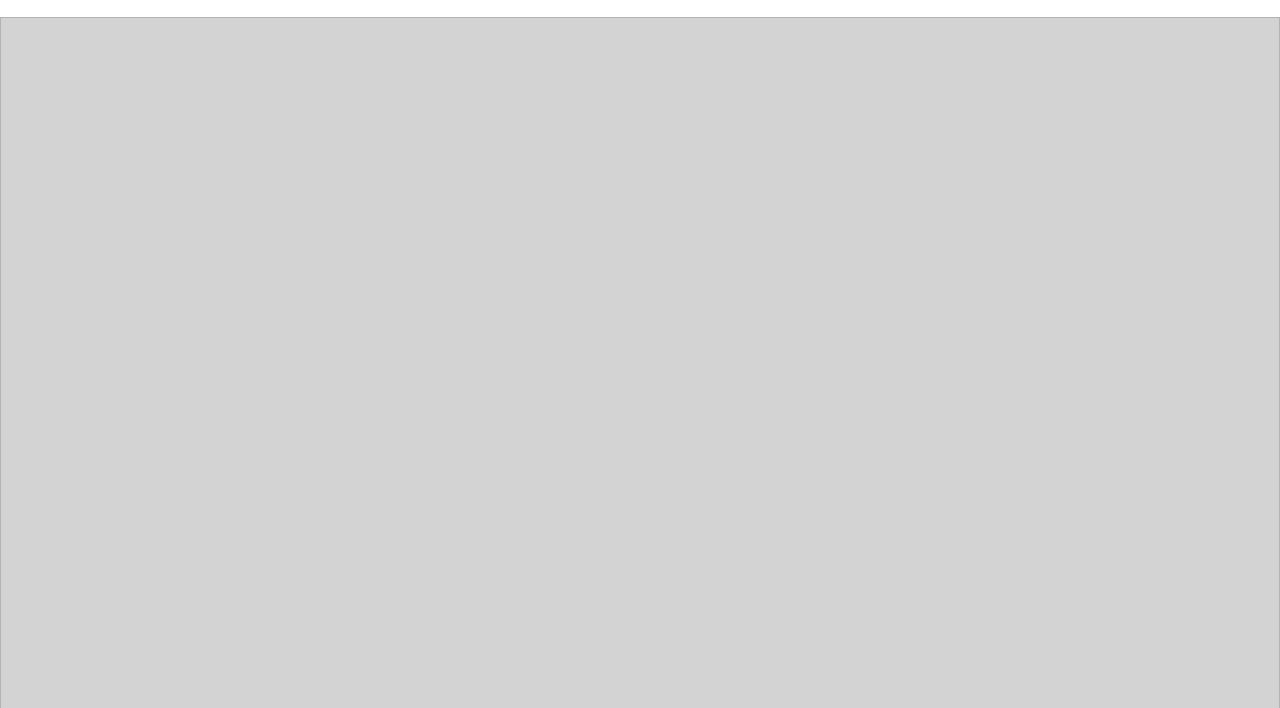
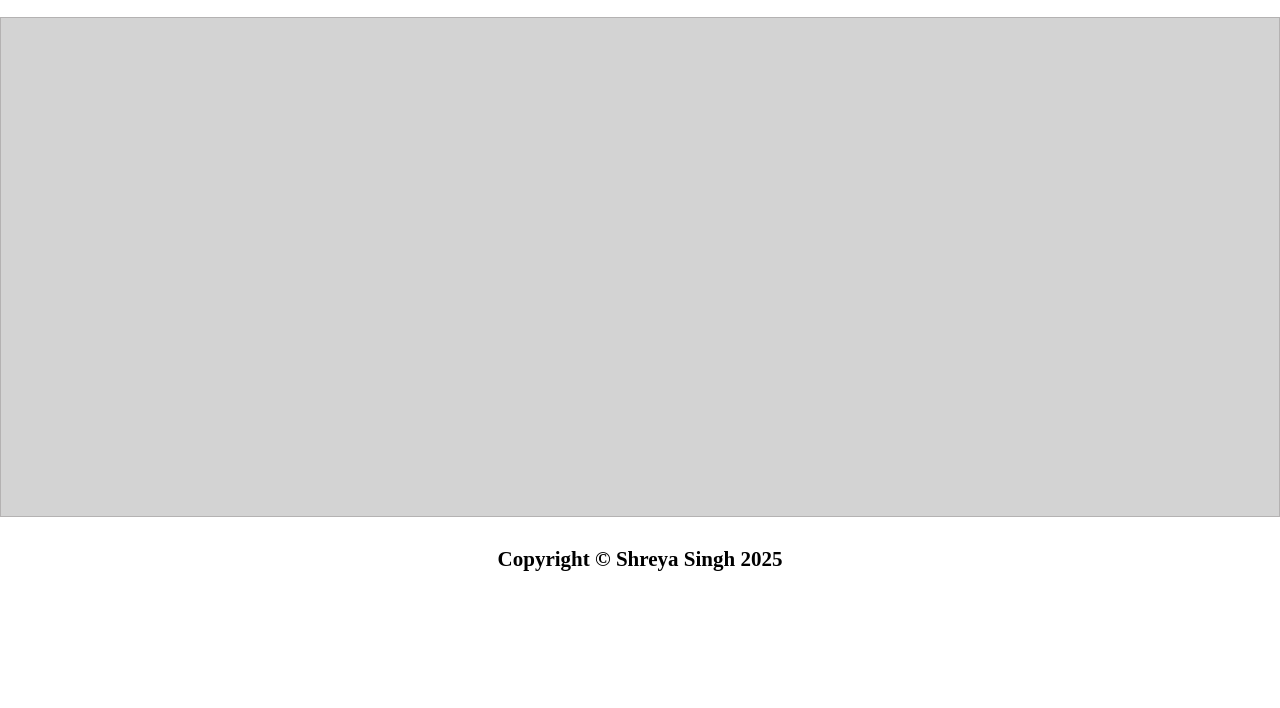
Before and after one commit to ShreyaSingh-011/Library, a plain HTML site: page index.html in a window 1280 px wide. Shown: the part 92-800 px from the top of the page. Drawn offline with Linux system fonts and the light colour scheme.

Commit message:
Update styling.css

```diff
--- a/styling.css
+++ b/styling.css
@@ -188,7 +188,7 @@ input{
 .book-section{
     box-sizing: border-box;
     background-color: lightgray;
-    min-height: 1000px;
+    min-height: 500px;
     display: flex;
     flex-wrap: wrap;
     padding: 40px;
```
